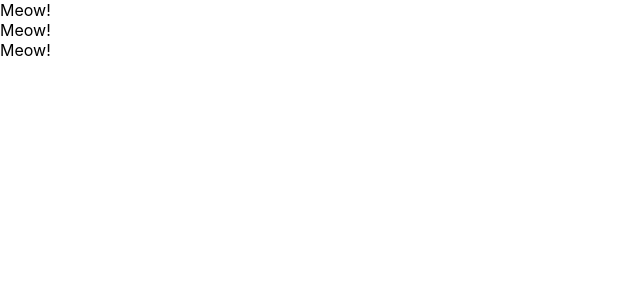
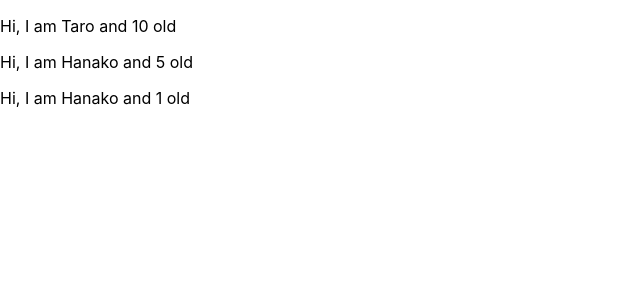
Before and after one commit to norun111/react-redux-crud-app, a React (Create React App) app in the folder my-react-app/: page / in a window 1280 px wide. Shown: the top 300 px of the page, without its empty margins (0-640 px from the left). Built offline with nearby package versions, Linux system fonts and the light colour scheme.

Commit message:
Update App.js

```diff
--- a/my-react-app/src/App.js
+++ b/my-react-app/src/App.js
@@ -2,35 +2,34 @@
 import React from 'react';
 import './App.css';
 
-// function App() {
-//   return (
-//     <div><h1 >Hello World</h1></div>
-//   );
-// }
+function App(){
 
-// class App extends Component {
-//   render(){
-//     return(
-//       <React.Fragment>
-//         <label htmlFor="bar">bar</label>
-//         <input type="text" className="bar" onChange={function(){console.log("I am clicked")}} />
-//       </React.Fragment>
-//     )
-//   }
-// }
-
-function App(){
+  const profiles = [
+    {name: "Taro", age: 10},
+    {name: "Hanako", age: 5},
+    {name: "Hanako"}
+  ]
   return (
     <div>
-      <Cat />
-      <Cat />
-      <Cat />
+      {
+        profiles.map(function(profile, i){
+          return  <User name={profile.name} age={profile.age} key={i}/>
+        })
+      }
     </div>
   )
 }
 
-function Cat(){
-  return <div>Meow!</div>
+function User(props){
+  return(
+    <div>
+      <p>Hi, I am {props.name} and {props.age} old</p>
+    </div>
+  )
+}
+
+User.defaultProps = {
+  age: 1
 }
 
 export default App;
```
